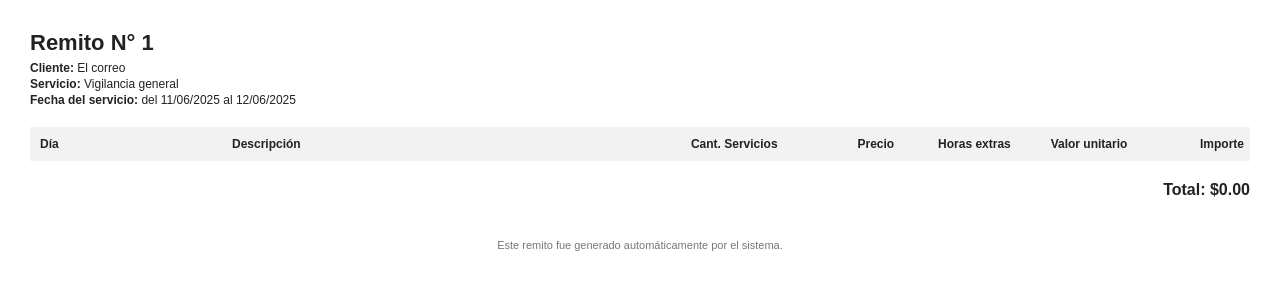
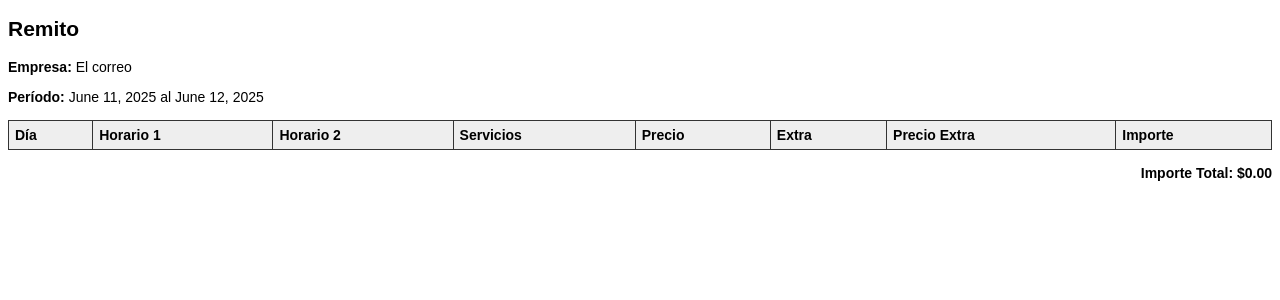
Before and after one commit to Gramissxi/autoremit, a Django app: template remitos/templates/remitos/remito_pdf.html in a window 1280 px wide. Shown: the top 300 px of the page. Run offline with Django 5.2, Linux system fonts and the light colour scheme; the template is opened without the code that fills it: values that come from a table or form of the project are taken from there, others are empty; data comes from the database, SQL or seed files in the repository; both versions use the stored data as it was after the commit.

Commit message:
Primer commit - Sistema de remitos

```diff
--- a/remitos/models.py
+++ b/remitos/models.py
@@ -34,6 +34,7 @@ class Remito(models.Model):
             DiaServicio.objects.create(
                 remito=self,
                 dia=f"{fecha_actual.strftime('%d/%m/%Y')} {dias_semana_es[nombre_dia]} ",  # Ej: Lunes 10/06/2024
+
                 servicios=1,
                 precio=0,
                 extra=0,
@@ -69,7 +70,9 @@ class Remito(models.Model):
 class DiaServicio(models.Model):
     TURNOS_CHOICES = [
         ("12:00 hs a 18:00 hs", "12:00 hs a 18:00 hs"),
-        ("19:00 hs a 01:00 hs", "19:00 hs a 01:00 hs")
+        ("19:00 hs a 01:00 hs", "19:00 hs a 01:00 hs"),
+        ("19:00 hs a 01:00 hs", "19:00 hs a 01:00 hs"),
+        ("19:00 hs a 01:00 hs", "19:00 hs a 01:00 hs"),
     ]
     CANTIDAD_SERVICIOS = [
         (1, "1 servicio"),
@@ -79,20 +82,18 @@ class DiaServicio(models.Model):
     ]
 
     dia = models.CharField(max_length=15, editable=False)  # No editable
-
     remito = models.ForeignKey(Remito, on_delete=models.CASCADE, related_name='dias')
-
     horario = models.CharField(max_length=50, choices=TURNOS_CHOICES, blank=True, null=True)
-    segundo_horario = models.CharField(max_length=50, choices=TURNOS_CHOICES, blank=True, null=True)
     servicios = models.IntegerField(choices=CANTIDAD_SERVICIOS)
     precio = models.DecimalField(max_digits=10, decimal_places=2)
-
     extra = models.IntegerField(choices=CANTIDAD_SERVICIOS, null=True, blank=True)
     precio_extra = models.DecimalField(max_digits=10, decimal_places=2, null=True, blank=True)
     total_extra = models.DecimalField(max_digits=10, decimal_places=2, null=True, blank=True)
 
     importe = models.DecimalField(max_digits=10, decimal_places=2, blank=True)
     fecha = models.DateField(null=True, blank=True)
+    es_feriado= False
+    es_bonificado=False
 
     def save(self, *args, **kwargs):
     # Calcular importe base
--- a/remitos/templates/layout.html
+++ b/remitos/templates/layout.html
@@ -49,7 +49,8 @@
   </div>
 </nav>
 
-<h1 class="mt-4 text-center">Bienvenido Matias, te amo <3 </h1>
+
+<h1 class="mt-4 text-center">.. </h1>
 
 <div class="container mt-4">
     {% block page_content %}{% endblock %}
--- a/remitos/templates/remitos/remitoDetalle.html
+++ b/remitos/templates/remitos/remitoDetalle.html
@@ -28,6 +28,7 @@
                         {% for dia in dias %}
                         <tr>
                             <td><span class="badge bg-secondary fs-5 py-2 px-6">{{ dia.dia }}</span></td>
+                            <td><span class="badge bg-secondary fs-5 py-2 px-6">{{ dia.dia }}</span></td>
                             <td>{{ dia.get_horario_display }}</td>
                             <td>{{ dia.get_segundo_horario_display }}</td>
                             <td>{{ dia.get_servicios_display }}</td>
--- a/remitos/templates/remitos/remito_pdf.html
+++ b/remitos/templates/remitos/remito_pdf.html
@@ -1,153 +1,52 @@
 <!DOCTYPE html>
 <html lang="es">
 <head>
-    <meta charset="UTF-8">
-    <title>Remito N° {{ remito.id }}</title>
+<meta charset="UTF-8" />
 <style>
-        body {
-            font-family: 'Arial', sans-serif;
-            font-size: 12px;
-            margin: 30px;
-            color: #222;
-        }
-
-        .header, .section {
-            margin-bottom: 20px;
-        }
-
-        .header h1 {
-            font-size: 22px;
-            margin-bottom: 5px;
-        }
-
-        .header p {
-            margin: 2px 0;
-        }
-
-        table {
-            width: 100%;
-            border-collapse: collapse;
-            border-spacing: 0;
-            margin-top: 10px;
-            table-layout: fixed; /* para que respete anchos */
-        }
-
-        table {
-    border-collapse: collapse;
-    border-spacing: 0;
-    width: 100%;
-}
-
-        tr {
-            margin: 0;
-            padding: 0;
-        }
-
-        th {
-            background-color: #f2f2f2;
-        }
-
-        /* Columna Día */
-        .col-dia {
-            width: 15%;
-            text-align: left;
-            white-space: nowrap;
-            padding-left: 10px;
-        }
-
-        /* Columna Descripción (horarios) - más espacio y puede hacer salto de línea */
-        .col-desc {
-            width: 35%;
-            text-align: left;
-            white-space: normal;
-            padding: 10px 8px;
-        }
-
-        /* Columnas con números - menos ancho y padding más compacto */
-        .col-cant,
-        .col-precio,
-        .col-extra,
-        .col-val-unit,
-        .col-importe {
-            width: auto; /* dejamos que se ajusten según contenido */
-            max-width: 8%;
-            text-align: right;
-            padding: 4px 6px;
-            white-space: nowrap;
-        }
-
-        /* Para Importe que suele tener números más grandes, un poco más ancho */
-        .col-importe {
-            max-width: 12%;
-        }
-
-        .total {
-            margin-top: 20px;
-            text-align: right;
-            font-size: 16px;
-            font-weight: bold;
-        }
-
-        .footer {
-            margin-top: 40px;
-            text-align: center;
-            font-size: 11px;
-            color: #777;
-        }
-
-        .nowrap {
-            white-space: nowrap;
-        }
+    body { font-family: Arial, sans-serif; font-size: 14px; }
+    table { border-collapse: collapse; width: 100%; margin-top: 15px; }
+    th, td { border: 1px solid #333; padding: 6px; text-align: left; }
+    th { background-color: #eee; }
+    .total { font-weight: bold; text-align: right; margin-top: 15px; }
 </style>
+<title>Remito {{ remito.id }}</title>
 </head>
 <body>
-    <div class="header">
-        <h1>Remito N° {{ remito.id }}</h1>
-        <p><strong>Cliente:</strong> {{ remito.empresa.nombre }}</p>
-        <p><strong>Servicio:</strong> Vigilancia general</p>
-        <p><strong>Fecha del servicio:</strong> del {{ remito.fecha_inicio|date:"d/m/Y" }} al {{ remito.fecha_fin|date:"d/m/Y" }}</p>
-    </div>
 
-    <div class="section">
+<h2>Remito</h2>
+<p><strong>Empresa:</strong> {{ remito.empresa.nombre }}</p>
+<p><strong>Período:</strong> {{ remito.fecha_inicio }} al {{ remito.fecha_fin }}</p>
+
 <table>
     <thead>
         <tr>
-                    <th class="col-dia">Día</th>
-                    <th class="col-desc">Descripción</th>
-                    <th class="col-cant">Cant. Servicios</th>
-                    <th class="col-precio">Precio</th>
-                    <th class="col-extra">Horas extras</th>
-                    <th class="col-val-unit">Valor unitario</th>
-                    <th class="col-importe">Importe</th>
+            <th>Día</th>
+            <th>Horario 1</th>
+            <th>Horario 2</th>
+            <th>Servicios</th>
+            <th>Precio</th>
+            <th>Extra</th>
+            <th>Precio Extra</th>
+            <th>Importe</th>
         </tr>
     </thead>
     <tbody>
     {% for dia in remito.dias.all %}
         <tr>
-                    <td class="col-dia nowrap">{{ dia.dia }}</td>
-                    <td class="col-desc">
-                        {{ dia.horario }}
-                        {% if dia.segundo_horario %}<br>{{ dia.segundo_horario }}{% endif %}
-                    </td>
-                    <td class="col-cant">
-                        {% if dia.segundo_horario %}2{% else %}1{% endif %}
-                    </td>
-                    <td class="col-precio">${{ dia.precio }}</td>
-                    <td class="col-extra">{{ dia.extra|default:"0" }}</td>
-                    <td class="col-val-unit">{% if dia.precio_extra %}${{ dia.precio_extra }}{% else %}-{% endif %}</td>
-                    <td class="col-importe"><strong>${{ dia.importe }}</strong></td>
+            <td>{{ dia.dia }}</td>
+            <td>{{ dia.horario|default:"-" }}</td>
+            <td>{{ dia.segundo_horario|default:"-" }}</td>
+            <td>{{ dia.servicios }}</td>
+            <td>${{ dia.precio }}</td>
+            <td>{{ dia.extra|default:"0" }}</td>
+            <td>${{ dia.precio_extra|default:"0" }}</td>
+            <td>${{ dia.importe }}</td>
         </tr>
     {% endfor %}
     </tbody>
 </table>
 
-        <div class="total">
-            Total: ${{ remito.importe_total }}
-        </div>
-    </div>
+<p class="total">Importe Total: ${{ remito.importe_total }}</p>
 
-    <div class="footer">
-        Este remito fue generado automáticamente por el sistema.
-    </div>
 </body>
 </html>
```
Also changed, not shown: remitos/templates/remitos/cargar_dias.html (+33 -10 lines), remitos/views.py (+16 -0 lines), requirements.txt (added, +51 -0 lines), db.sqlite3, remitos/migrations/0010_diaservicio_dia_secundario.py (added), remitos/migrations/0011_remove_diaservicio_dia_secundario.py (added). Lines whose indentation alone changed are shown as unchanged.
